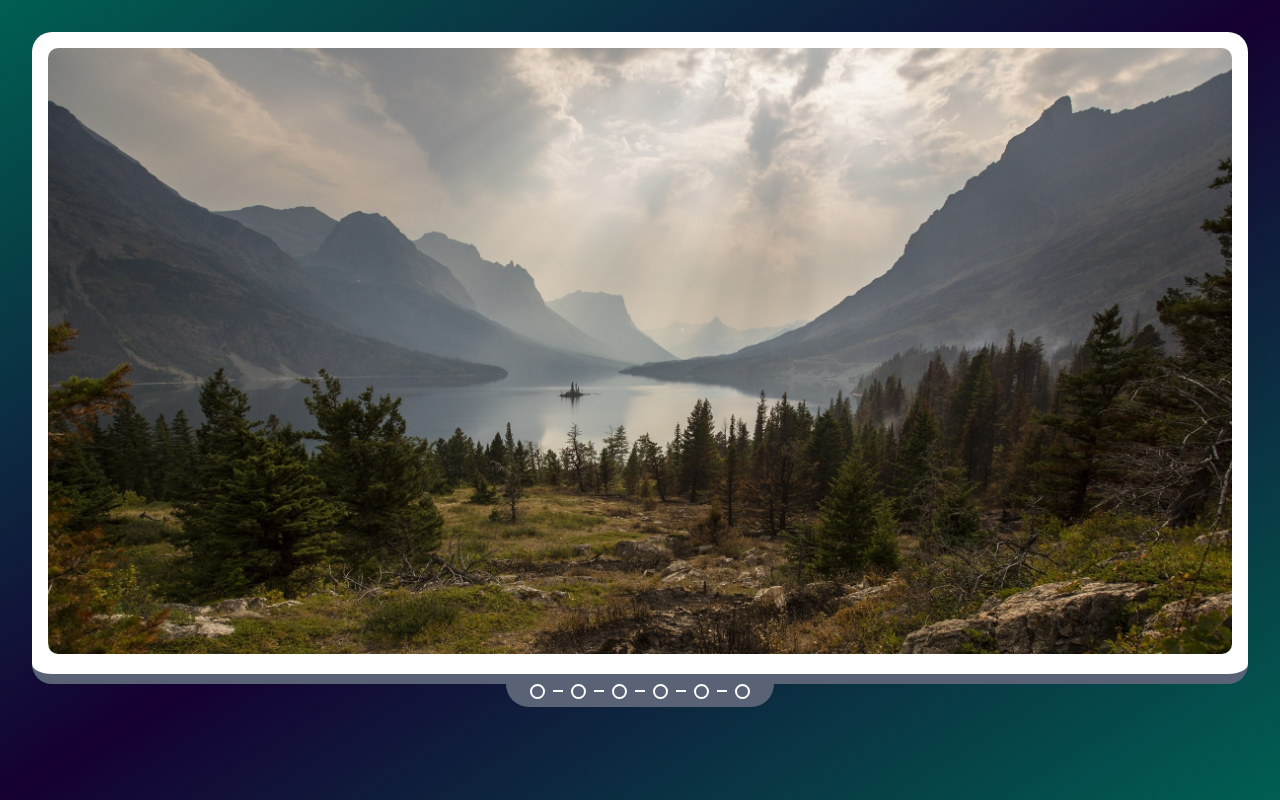
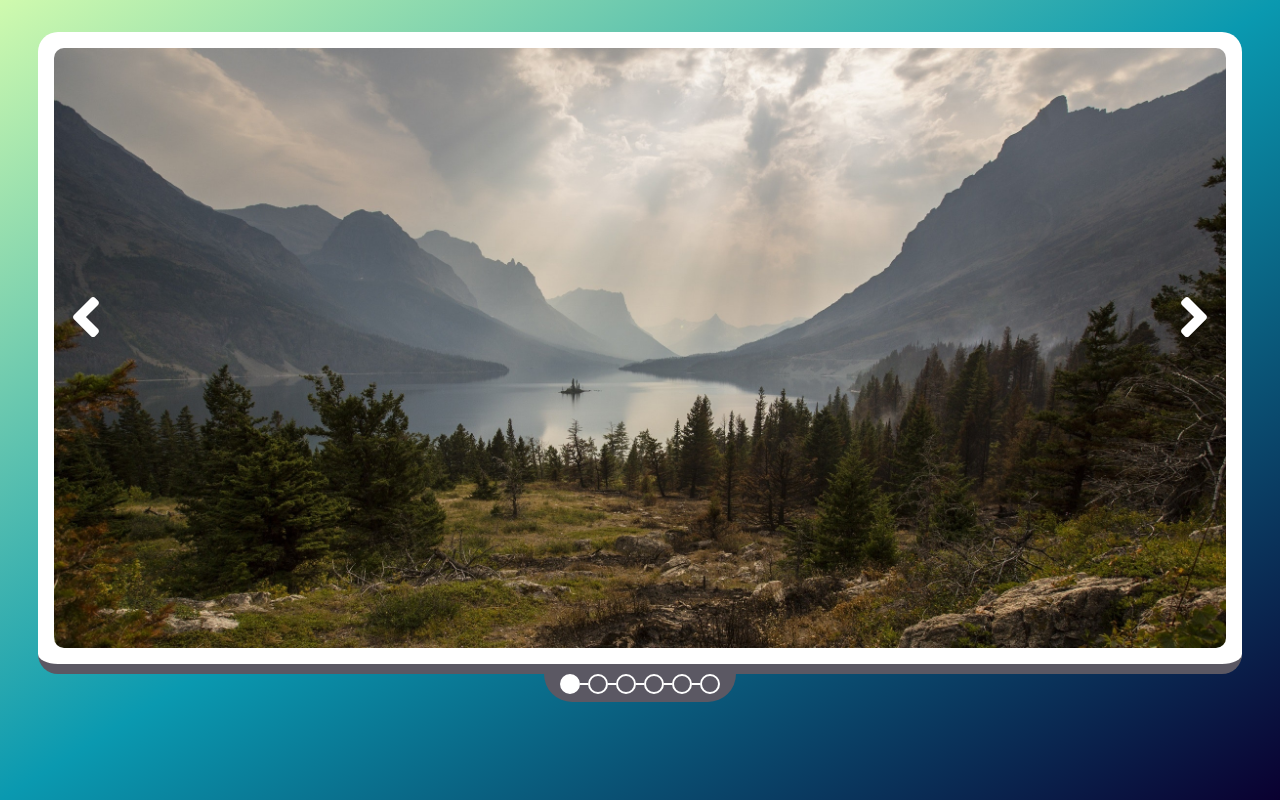
Before and after one commit to totocorvidoni/jsGallery, a plain HTML site: page index.html in a window 1280 px wide. Drawn offline with Linux system fonts and the light colour scheme.

Commit message:
Add prev and next functionality.

```diff
--- a/index.html
+++ b/index.html
@@ -1,32 +1,35 @@
-<!doctype html>
+<!DOCTYPE html>
 <html class="no-js" lang="">
-
   <head>
-  <meta charset="utf-8">
-  <meta http-equiv="x-ua-compatible" content="ie=edge">
+    <meta charset="utf-8" />
+    <meta http-equiv="x-ua-compatible" content="ie=edge" />
     <title>Photo Gallery</title>
-  <meta name="description" content="">
-  <meta name="viewport" content="width=device-width, initial-scale=1, shrink-to-fit=no">
-  <link rel="stylesheet" href="styles.css">
+    <meta name="description" content="" />
+    <meta
+      name="viewport"
+      content="width=device-width, initial-scale=1, shrink-to-fit=no"
+    />
+    <link rel="stylesheet" href="styles.css" />
   </head>
   <body>
     <main id="frame">
-    <img src="images/pic01.jpg" alt="">
+      <img src="images/nav-left.svg" id="prev" class="arrow" />
+      <img src="images/pic-1.jpg" id="picture" data-pic-id="1" />
+      <img src="images/nav-right.svg" id="next" class="arrow" />
     </main>
-  <nav id="dots">
-    <div id="pic01" class="circle"></div>
+    <nav id="nav-dots">
+      <div class="dot active-nav" data-pic-id="1"></div>
       <div class="spacer"></div>
-    <div id="pic02" class="circle"></div>
+      <div class="dot" data-pic-id="2"></div>
       <div class="spacer"></div>
-    <div id="pic03" class="circle"></div>
+      <div class="dot" data-pic-id="3"></div>
       <div class="spacer"></div>
-    <div id="pic04" class="circle"></div>
+      <div class="dot" data-pic-id="4"></div>
       <div class="spacer"></div>
-    <div id="pic05" class="circle"></div>
+      <div class="dot" data-pic-id="5"></div>
       <div class="spacer"></div>
-    <div id="pic06" class="circle"></div>
+      <div class="dot" data-pic-id="6"></div>
     </nav>
-  <script src="index.js"></script>
+    <script src="main.js"></script>
   </body>
-
 </html>
--- a/main.js
+++ b/main.js
@@ -86,14 +86,27 @@
 /************************************************************************/
 /******/ ({
 
+/***/ "./src/DOM.js":
+/*!********************!*\
+  !*** ./src/DOM.js ***!
+  \********************/
+/*! exports provided: default */
+/***/ (function(module, __webpack_exports__, __webpack_require__) {
+
+"use strict";
+eval("__webpack_require__.r(__webpack_exports__);\nconst DOM = (() => {\n  const navDots = document.querySelectorAll('.dot');\n  const picture = document.querySelector('#picture');\n  const prev = document.querySelector('#prev');\n  const next = document.querySelector('#next');\n\n  const setPic = (id) => {\n    navDots.forEach((dot) => {\n      if (parseInt(dot.dataset.picId, 10) === id) {\n        dot.classList.add('active-nav');\n      } else {\n        dot.classList.remove('active-nav');\n      }\n    });\n    picture.setAttribute('src', `images/pic-${id}.jpg`);\n    picture.dataset.picId = id;\n  };\n\n  const navActivate = (element) => {\n    setPic(element.dataset.picId);\n  };\n\n  const nextActivate = () => {\n    if (picture.dataset.picId === '6') {\n      setPic(1);\n    } else {\n      setPic(parseInt(picture.dataset.picId, 10) + 1);\n    }\n  };\n\n  const prevActivate = () => {\n    if (picture.dataset.picId === '1') {\n      setPic(6);\n    } else {\n      setPic(parseInt(picture.dataset.picId, 10) - 1);\n    }\n  };\n\n  const setUpListeners = () => {\n    navDots.forEach((dot) =>\n      dot.addEventListener('click', function setActivate() {\n        navActivate(this);\n      }),\n    );\n    prev.addEventListener('click', prevActivate);\n    next.addEventListener('click', nextActivate);\n  };\n\n  return { setUpListeners };\n})();\n\n/* harmony default export */ __webpack_exports__[\"default\"] = (DOM);\n\n\n//# sourceURL=webpack:///./src/DOM.js?");
+
+/***/ }),
+
 /***/ "./src/index.js":
 /*!**********************!*\
   !*** ./src/index.js ***!
   \**********************/
-/*! no static exports found */
-/***/ (function(module, exports) {
+/*! no exports provided */
+/***/ (function(module, __webpack_exports__, __webpack_require__) {
 
-eval("\n\n//# sourceURL=webpack:///./src/index.js?");
+"use strict";
+eval("__webpack_require__.r(__webpack_exports__);\n/* harmony import */ var _DOM__WEBPACK_IMPORTED_MODULE_0__ = __webpack_require__(/*! ./DOM */ \"./src/DOM.js\");\n\n\n_DOM__WEBPACK_IMPORTED_MODULE_0__[\"default\"].setUpListeners();\n\n\n//# sourceURL=webpack:///./src/index.js?");
 
 /***/ })
 
--- a/styles.css
+++ b/styles.css
@@ -5,46 +5,71 @@
 }
 
 body {
-  background: linear-gradient(to top left, #005f52, #150031, #005f52) fixed;
+  background: linear-gradient(to bottom right, #cffaae, #0a99b0, #0a0030) fixed;
   display: grid;
   place-content: center;
   place-items: center;
 }
 
 #frame {
+  display: grid;
+  align-content: center;
   background: #fff;
-  border-bottom: 10px solid #5a6375;
+  border-bottom: 10px solid #5b5863;
   border-radius: 20px;
   padding: 1em;
   margin: 2em 2em 0 2em;
   min-width: 600px;
-  height: auto;
+  position: relative;
 }
-#frame img {
+
+#picture {
   border-radius: 10px;
-  height: auto;
+  max-height: 600px;
   width: 100%;
   object-fit: cover;
+}
+
+.arrow {
+  position: absolute;
+  width: 32px;
+  top: 40%;
+  transition: all 200ms ease-out;
+  cursor: pointer;
+}
+.arrow:hover {
+  transform: scale(1.5);
+}
+
+#prev {
+  left: 32px;
+}
+
+#next {
+  right: 32px;
 }
 
 nav {
   display: flex;
   justify-content: center;
   align-items: center;
-  background: #5a6375;
+  background: #5b5863;
   border-bottom-left-radius: 50px;
   border-bottom-right-radius: 50px;
   padding: 0 1em 0.5em 1em;
 }
 
-.circle {
-  background: #5a6375;
+.dot {
+  background: #5b5863;
   border: 2px solid #fff;
   border-radius: 50%;
-  margin: 0 0.5em;
-  height: 15px;
-  width: 15px;
-  transition: background 250ms ease-out;
+  cursor: pointer;
+  height: 20px;
+  width: 20px;
+  transition: all 200ms ease-out;
+}
+.dot:hover {
+  transform: scale(1.5);
 }
 
 .active-nav {
@@ -54,7 +79,7 @@ nav {
 .spacer {
   background: #fff;
   height: 2px;
-  width: 10px;
+  width: 8px;
 }
 
 /*# sourceMappingURL=styles.css.map */
```
Also changed, not shown: images/nav-left.svg (added), images/nav-right.svg (added), images/pic-1.jpg (renamed from images/pic01.jpg), images/pic-2.jpg (renamed from images/pic02.jpg), images/pic-4.jpg (renamed from images/pic04.jpg), images/pic-5.jpg (renamed from images/pic05.jpg), images/pic-6.jpg (renamed from images/pic06.jpg), 3 other files. Lines whose indentation alone changed are shown as unchanged.
